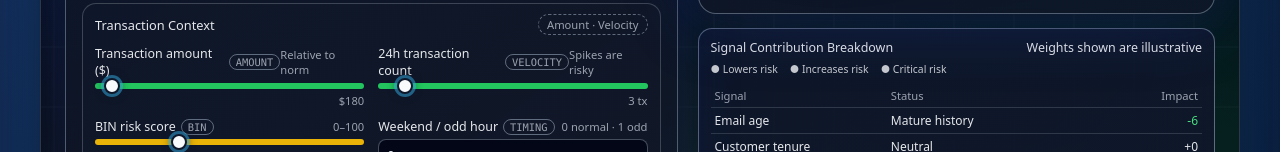
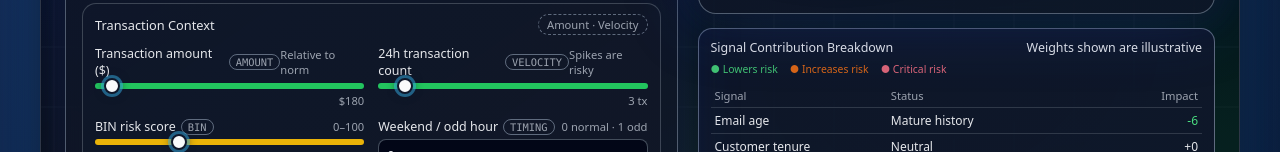
Before and after one commit to netindu/Soltrice-dev, a plain HTML site: page ml-demo-ui/index.html in a window 1280 px wide. Shown: the part 471-623 px from the top of the page. Drawn offline with Linux system fonts and the light colour scheme; no server answers.

Commit message:
coloring the legend dots

```diff
--- a/ml-demo-ui/explainability.css
+++ b/ml-demo-ui/explainability.css
@@ -95,6 +95,12 @@
   text-align: right;
   margin-top: 4px;
 }
+
+/* Color legend + any non-td use of these classes */
+.text-positive { color: #4ade80; }
+.text-negative { color: #f97316; }
+.text-critical { color: #fb7185; }
+
 /* === Impact Legend === */
 .impact-legend {
   display: flex;
```
